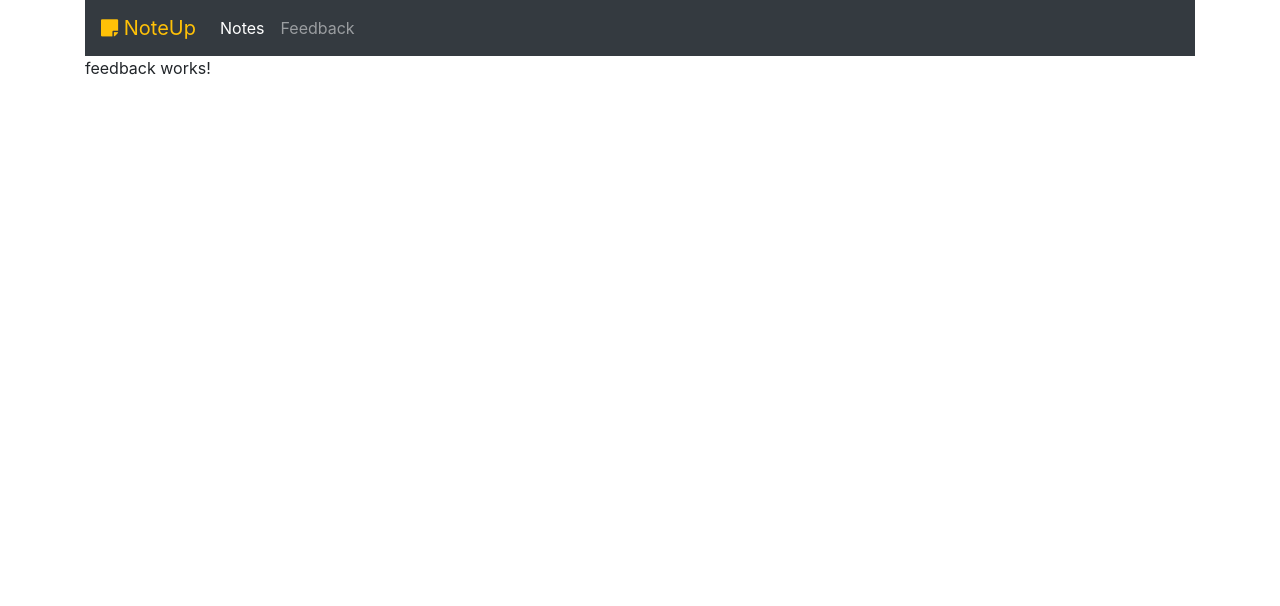
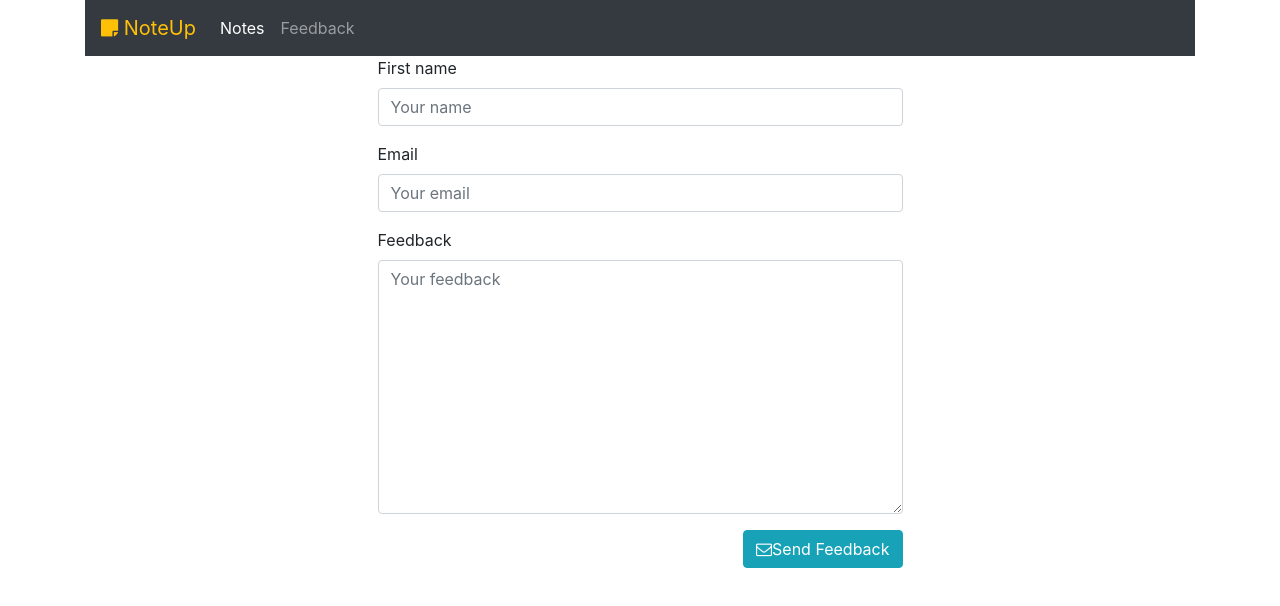
Before and after one commit to Zavarzinx/NoteUp, an Angular app in the folder NoteUp-ng-app/: page /feedback in a window 1280 px wide. Shown: the top 606 px of the page. Built offline with nearby package versions, Linux system fonts and the light colour scheme.

Commit message:
some forms changes + binding

```diff
--- a/NoteUp-ng-app/src/app/app.module.ts
+++ b/NoteUp-ng-app/src/app/app.module.ts
@@ -7,6 +7,8 @@
 import { NotesComponent } from './notes/notes.component';
 import { NotFoundComponent } from './not-found/not-found.component';
 import {Router, RouterModule, Routes} from "@angular/router";
+import {FormsModule} from "@angular/forms";
+import {HttpClientModule} from "@angular/common/http";
 
 
 const appRoutes :Routes = [
@@ -38,6 +40,8 @@
   ],
   imports: [
     BrowserModule,
+    FormsModule,
+    HttpClientModule,
     RouterModule.forRoot(appRoutes, {enableTracing:true})
   ],
   providers: [],
--- a/NoteUp-ng-app/src/app/feedback/feedback.component.html
+++ b/NoteUp-ng-app/src/app/feedback/feedback.component.html
@@ -1,3 +1,50 @@
-<p>
-  feedback works!
-</p>
+<div class="container">
+  <div class="row">
+    <div class="offset-3"></div>
+      <div class="col-md-6">
+        <form name="form" #f="ngForm" (submit)="sendFeedback()" novalidate class="feedback-form">
+          <!-- Name -->
+          <div class="form-group">
+            <label for="name">First name</label>
+            <input type="text"
+                   id="name"
+                   class="form-control"
+                   name="name"
+                   placeholder="Your name"
+                   [(ngModel)]="model.name"/>
+          </div>
+
+          <!-- Email -->
+          <div class="form-group">
+            <label for="email">Email</label>
+            <input type="text"
+                   id="email"
+                   class="form-control"
+                   name="email"
+                   placeholder="Your email"
+            [(ngModel)]="model.email"/>
+          </div>
+
+          <!-- Feedback -->
+          <div class="form-group">
+            <label for="feedback">Feedback</label>
+            <textarea
+              id="feedback"
+              class="form-control"
+              name="feedback"
+              placeholder="Your feedback"
+              [(ngModel)]="model.feedback"
+              rows="10">
+
+            </textarea>
+          </div>
+
+          <button type="submit" class="btn btn-info pull-right">
+            <i class="fa fa-envelope-o"></i>
+            <span>Send Feedback</span>
+          </button>
+        </form>
+    </div>
+    <div class="offset-3"></div>
+  </div>
+</div>
--- a/NoteUp-ng-app/src/app/feedback/feedback.component.ts
+++ b/NoteUp-ng-app/src/app/feedback/feedback.component.ts
@@ -1,4 +1,5 @@
 import { Component, OnInit } from '@angular/core';
+import {HttpClient} from "@angular/common/http";
 
 @Component({
   selector: 'app-feedback',
@@ -6,10 +7,35 @@
   styleUrls: ['./feedback.component.css']
 })
 export class FeedbackComponent implements OnInit {
+  model:FeedbackViewModel = {
+    name:'',
+    email:'',
+    feedback:''
+  };
 
-  constructor() { }
+  constructor(private http: HttpClient) {
+
+  }
 
   ngOnInit() {
   }
 
+  sendFeedback(): void{
+    let url = "http://localhost:8080/api/feedback";
+   this.http.post(url,this.model).subscribe(
+     res =>{
+       location.reload();
+     },
+     err => {
+       alert("An error has occured while sending feedback");
+     }
+   )
+  }
+
 }
+
+export interface FeedbackViewModel {
+  name:string;
+  email:string;
+  feedback:string;
+}
```
